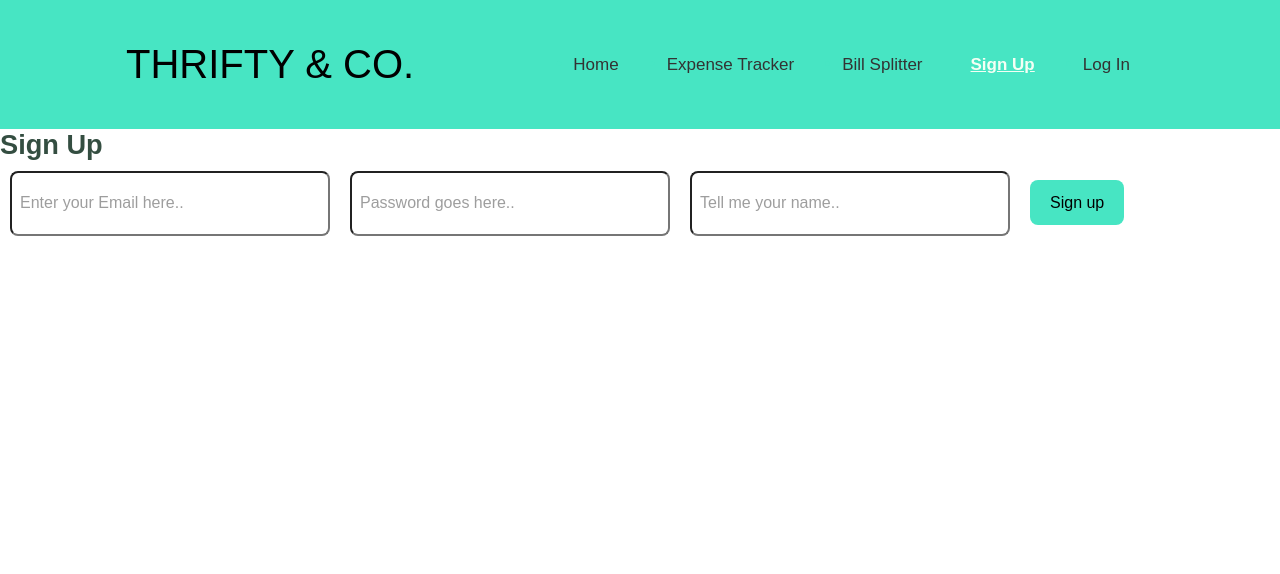
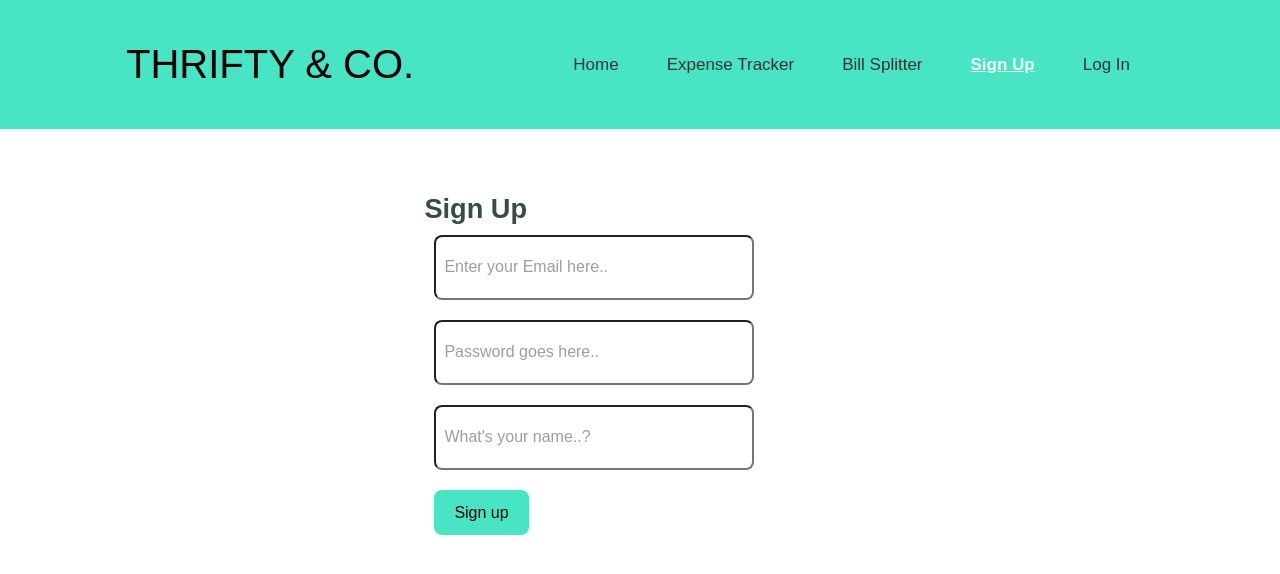
Before and after one commit to kywk23/project-2-THRIFTYCO, a React (Vite) app: page /SignUp in a window 1280 px wide. Shown: the top 574 px of the page. Built offline with nearby package versions, Linux system fonts and the light colour scheme; no server answers.

Commit message:
before testing out login tracker

```diff
--- a/src/App.css
+++ b/src/App.css
@@ -77,6 +77,13 @@
   margin: 0px 200px 15px 8.5%;
   display: flex;
   overflow: hidden; /* Hide horizontal overflow */
+}
+
+.container-signup {
+  margin: 5% 200px 0px 8.5%;
+  display: flex;
+  align-items: center;
+  justify-content: center;
 }
 
 .left-column {
--- a/src/Components/Hooks/useLogIn.js
+++ b/src/Components/Hooks/useLogIn.js
@@ -15,6 +15,8 @@ export const useLogIn = () => {
 
     try {
       const res = await signInWithEmailAndPassword(auth, email, password);
+      const currentLoggedInUser = res.user.uid;
+      console.log(currentLoggedInUser);
 
       dispatch({ type: "LOGIN", payload: res.user });
 
--- a/src/Components/LogInSignUp/LogIn.jsx
+++ b/src/Components/LogInSignUp/LogIn.jsx
@@ -16,19 +16,19 @@ export default function LogIn() {
   };
 
   return (
+    <div className="container-signup">
       <form onSubmit={logIn}>
         <h2>Log In</h2>
         <label>
-        <span>Email:</span>
           <input
             type="email"
-          placeholder="Existing email here.."
+            placeholder="Enter email.."
             onChange={(e) => setEmail(e.target.value)}
             value={email}
           />
         </label>
+        <br />
         <label>
-        <span>Password:</span>
           <input
             type="password"
             placeholder="Password ..? "
@@ -36,6 +36,7 @@ export default function LogIn() {
             value={password}
           />
         </label>
+        <br />
         {!isPending && <button>Log In</button>}
         {isPending && (
           <button disabled>
@@ -44,5 +45,6 @@ export default function LogIn() {
         )}
         {error && <p>{error}</p>}
       </form>
+    </div>
   );
 }
--- a/src/Components/LogInSignUp/SignUp.jsx
+++ b/src/Components/LogInSignUp/SignUp.jsx
@@ -19,7 +19,7 @@ export default function SignUp() {
   };
 
   return (
-    <div>
+    <div className="container-signup">
       <form onSubmit={signUp}>
         <h2>Sign Up</h2>
         <input
@@ -28,19 +28,21 @@ export default function SignUp() {
           value={email}
           onChange={(e) => setEmail(e.target.value)}
         />
+        <br />
         <input
           type="password"
           placeholder="Password goes here.."
           value={password}
           onChange={(e) => setPassword(e.target.value)}
         />
+        <br />
         <input
           type="text"
-          placeholder="Tell me your name.."
+          placeholder="What's your name..?"
           value={displayName}
           onChange={(e) => setDisplayName(e.target.value)}
         />
-
+        <br />
         {!isPending && <button>Sign up</button>}
         {isPending && (
           <button disabled>
```
Lines whose indentation alone changed are shown as unchanged.
